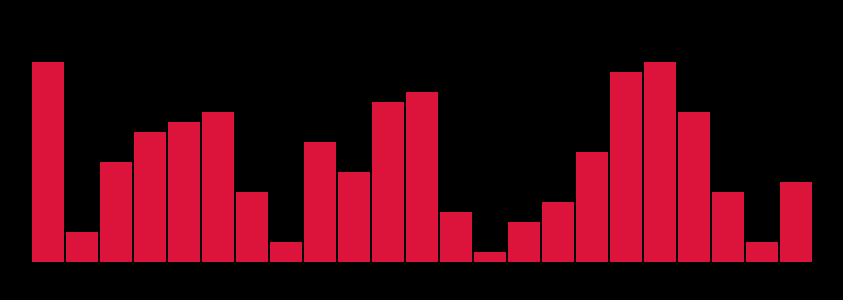
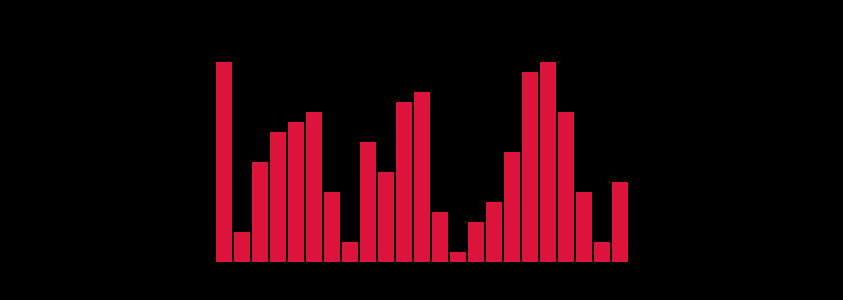
Before and after one commit to darshandesai1095/algorithm-visualizer, a React (Create React App) app: page / in a window 1280 px wide. Shown: the part 238-538 px from the top of the page, without its empty margins (218-1061 px from the left). Built offline with nearby package versions, Linux system fonts and the light colour scheme.

Commit message:
modifty width

```diff
--- a/src/components/Element/Element.css
+++ b/src/components/Element/Element.css
@@ -1,5 +1,5 @@
 .element {
-    width: 2em;
+    width: 1em;
     background-color: crimson;
     margin: 1px
 }
```
